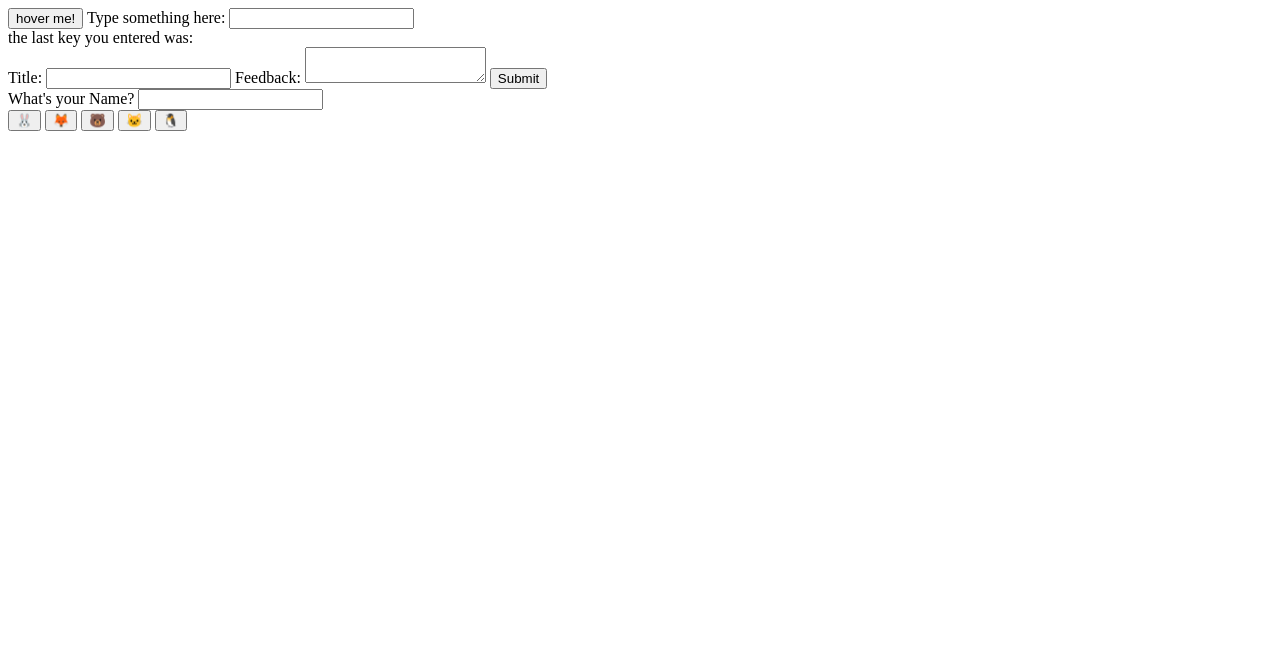
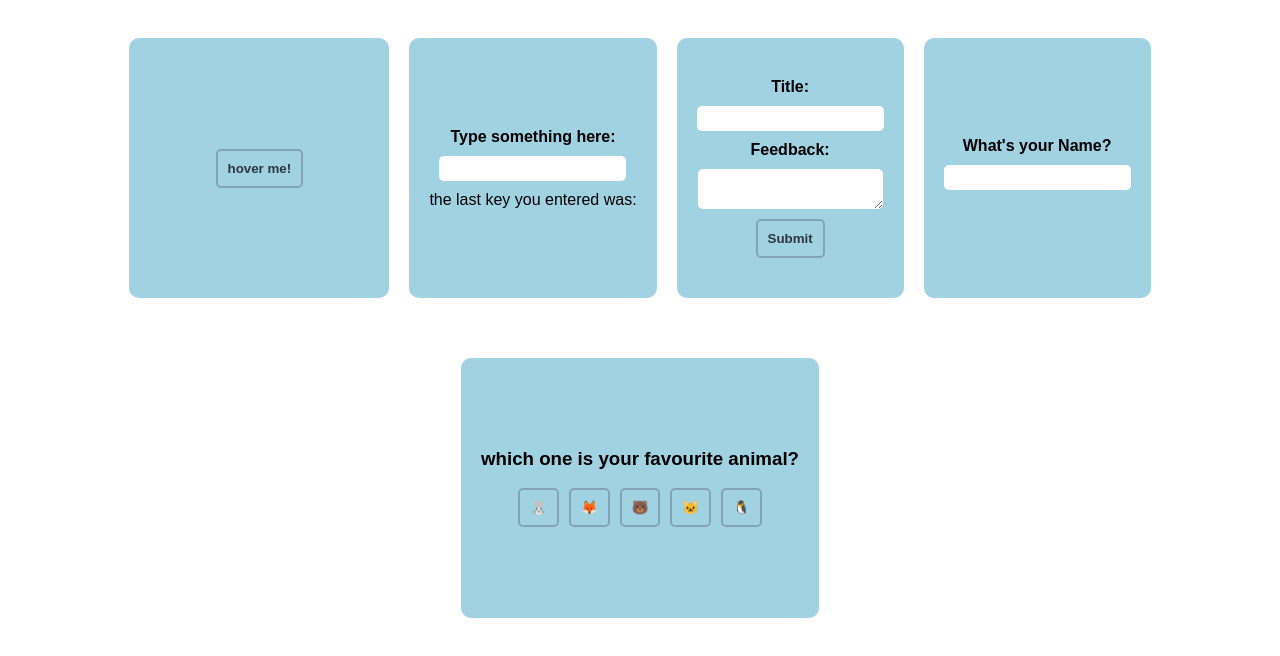
Before and after one commit to beansonbread/lab-7, a plain HTML site: page index.html in a window 1280 px wide. Drawn offline with Linux system fonts and the light colour scheme.

Commit message:
added styling and divided different events into separate containers

```diff
--- a/index.html
+++ b/index.html
@@ -4,20 +4,24 @@
     <meta charset="UTF-8">
     <meta name="viewport" content="width=device-width, initial-scale=1.0">
     <title>Document</title>
-    <link href="styles.css">
+    <link rel="stylesheet" href="styles.css">
     <script src="script.js"></script>
 </head>
 <body>
     <!-- mouse events -->
+     <div id="mouse" class="container">
         <button id="mouse-events">hover me!</button>
+    </div>
 
     <!-- keyboards events -->
+     <div id="keyboards" class="container">
         <label for="keyboard-events">Type something here:</label>
         <input id="keyboard-events">
         <div id="lastkey" class="message">the last key you entered was: </div>
+    </div>
 
     <!-- form events -->
-    <form id="live-feedback">
+        <form id="live-feedback" class="container">
             <label for="feedback-title">Title:</label>
             <input id="feedback-title">
             <label for="feedback">Feedback:</label>
@@ -26,12 +30,16 @@
         </form>
 
     <!-- focus & blur events -->
+     <div id="fb" class="container">
         <label for="name">What's your Name?</label>
         <input id="name">
         <div id="response" class="message"></div>
+    </div>
 
     <!-- event delegation -->
-     <div id="animalSelector">
+     <div id="animalSelector" class="container">
+        <h3>which one is your favourite animal?</h3>
+        <div id="box">
             <button class="btn" data-emoji="🐰">🐰</button>
             <button class="btn" data-emoji="🦊">🦊</button>
             <button class="btn" data-emoji="🐻">🐻</button>
@@ -39,5 +47,7 @@
             <button class="btn" data-emoji="🐧">🐧</button>
         </div>
         <div id="animalselected" class="message"></div>
+    </div>
+
 </body>
 </html>
--- /dev/null
+++ b/styles.css
@@ -0,0 +1,59 @@
+body {
+    font-family: Arial, Helvetica, sans-serif;
+    height: 50vw;
+    display: flex;
+    flex-wrap: wrap;
+    justify-content: center;
+    align-items: center;
+}
+
+.container {
+    padding: 20px;
+    margin: 10px 10px;
+    display: flex;
+    flex-direction: column;
+    background-color: rgb(161, 210, 226);
+    border-radius: 10px;
+    justify-content: center;
+    align-items: center;
+    max-height: 220px;
+    min-height: 220px;
+}
+
+button {
+    background-color: rgb(161, 210, 226);
+    border: solid 2px #84a3b6;
+    color: rgb(42, 55, 63);
+    font-weight: bold;
+    box-shadow: none;
+    border-radius: 5px;
+    padding: 10px;
+}
+
+button:hover {
+    background-color: rgb(146, 189, 204);
+}
+
+label {
+    font-weight: bold;
+}
+
+input, textarea {
+    border: hidden;
+    border-radius: 5px;
+    padding: 5px;
+    margin: 10px 0 10px 0;
+}
+
+#box {
+    display: flex;
+    flex-direction: row;
+}
+
+.btn {
+    margin: 0 5px 20px;
+}
+
+#mouse {
+    min-width: 220px;
+}
```
Lines whose indentation alone changed are shown as unchanged.
